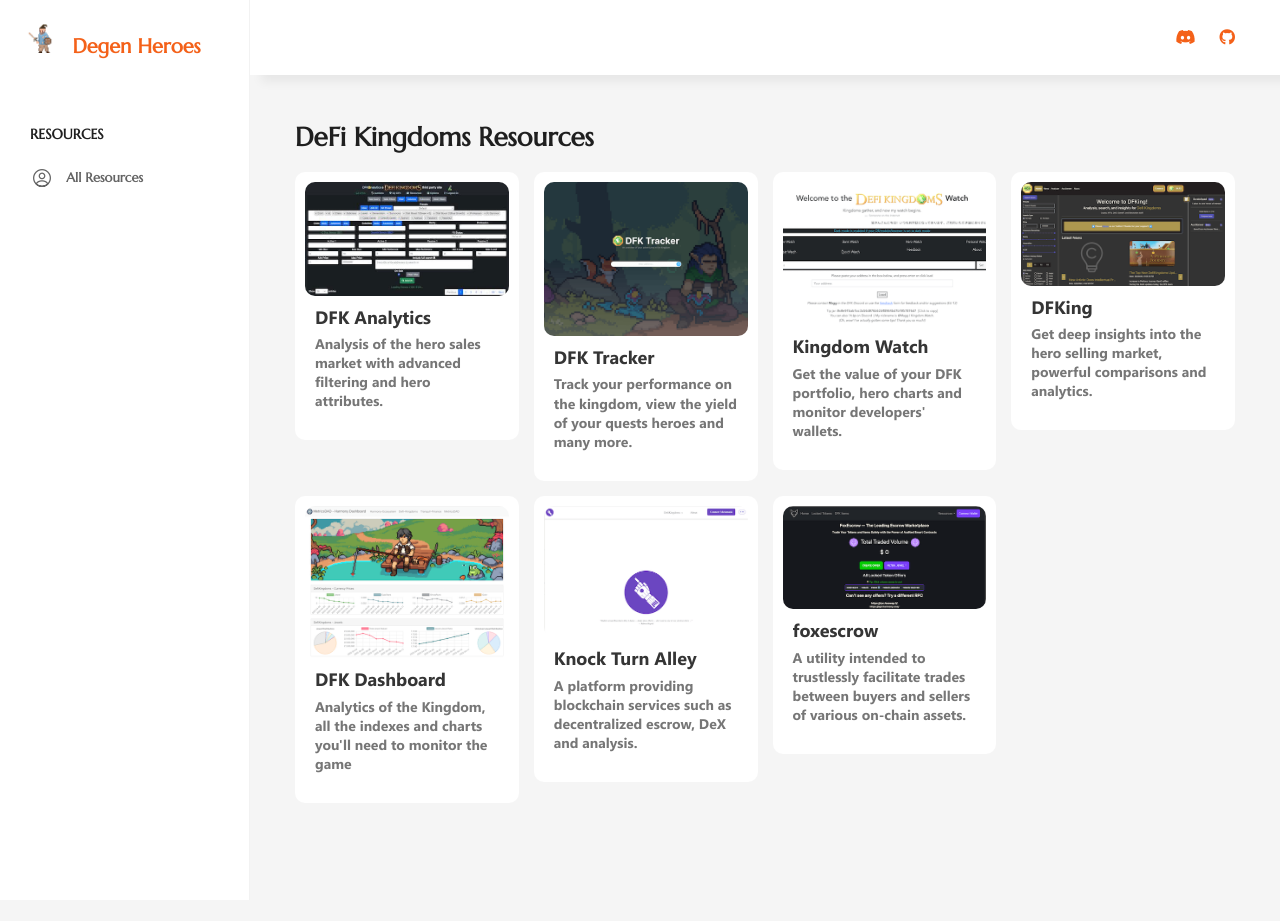
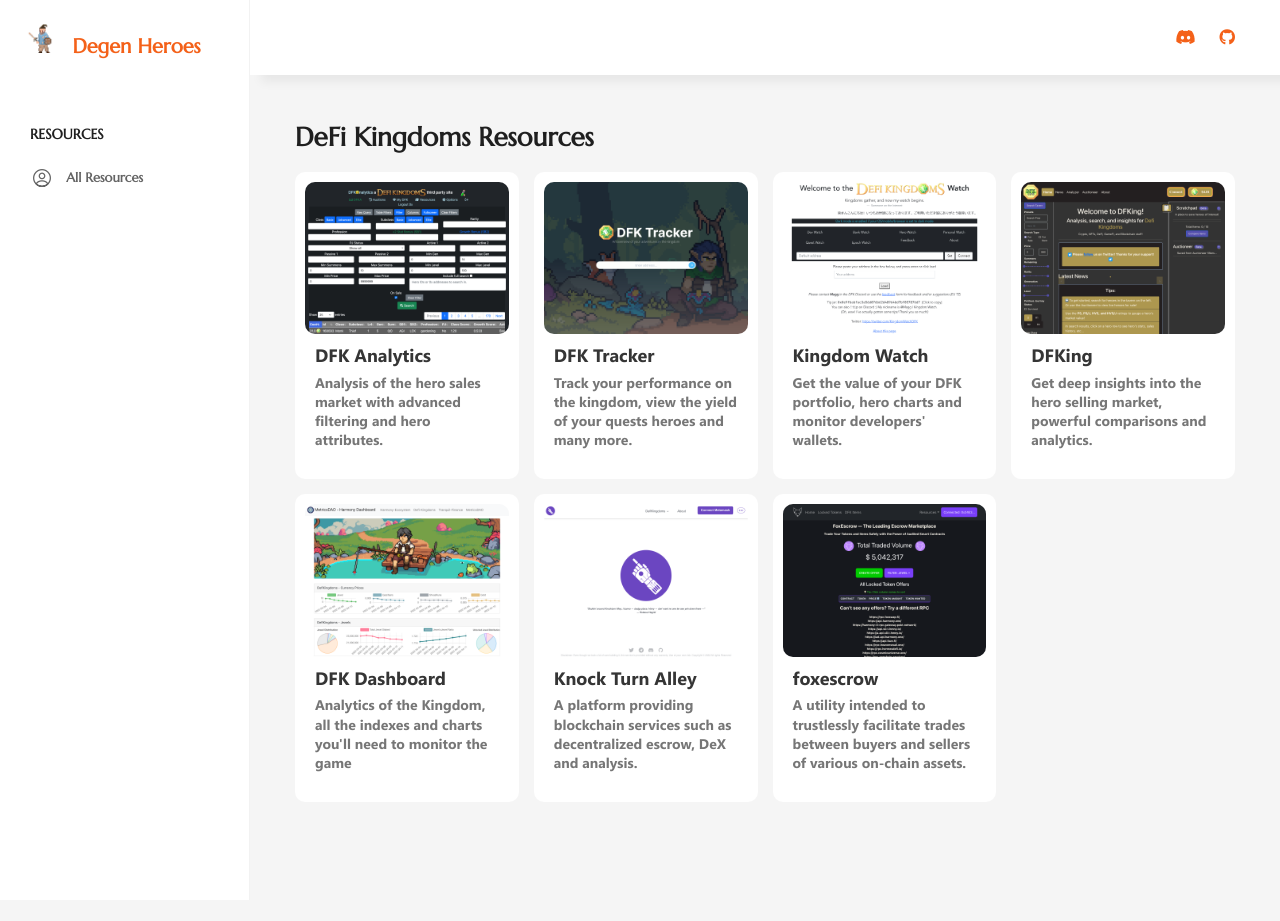
Before and after one commit to degen-heroes/degenheroes.gg, a Jekyll site: the page built from resources/index.html, in a window 1280 px wide. Built offline with Jekyll 4.4.1, drawn with Linux system fonts in a browser that asks for light colours; nearby versions of some CDN libraries; some web fonts are replaced.

Commit message:
Update resources screenshots for uniformity
The algorithm is the following:
- Load resource in iPad Mini dimensions (1024x768) using dev tools
- Capture screenshot
- Resize screenshot to 512x383
- Compress image

```diff
--- a/_data/resources.yaml
+++ b/_data/resources.yaml
@@ -4,7 +4,7 @@
 #
 
 - name: "DFK Analytics"
-  image: "dfkanalytics.jpg"
+  image: "dfkanalytics.png"
   description: "Analysis of the hero sales market with advanced filtering and hero attributes."
   website: "https://dfkanalytics.com/"
 - name: "DFK Tracker"
```
Also changed, not shown: assets/resource-screenshots/dfk-dashboard.png, assets/resource-screenshots/dfkanalytics.jpg (deleted), assets/resource-screenshots/dfkanalytics.png (added), assets/resource-screenshots/dfking.png, assets/resource-screenshots/dfktracker.png, assets/resource-screenshots/foxescrow.png, assets/resource-screenshots/kingdomwatch.png, assets/resource-screenshots/knockturnalley.png.
